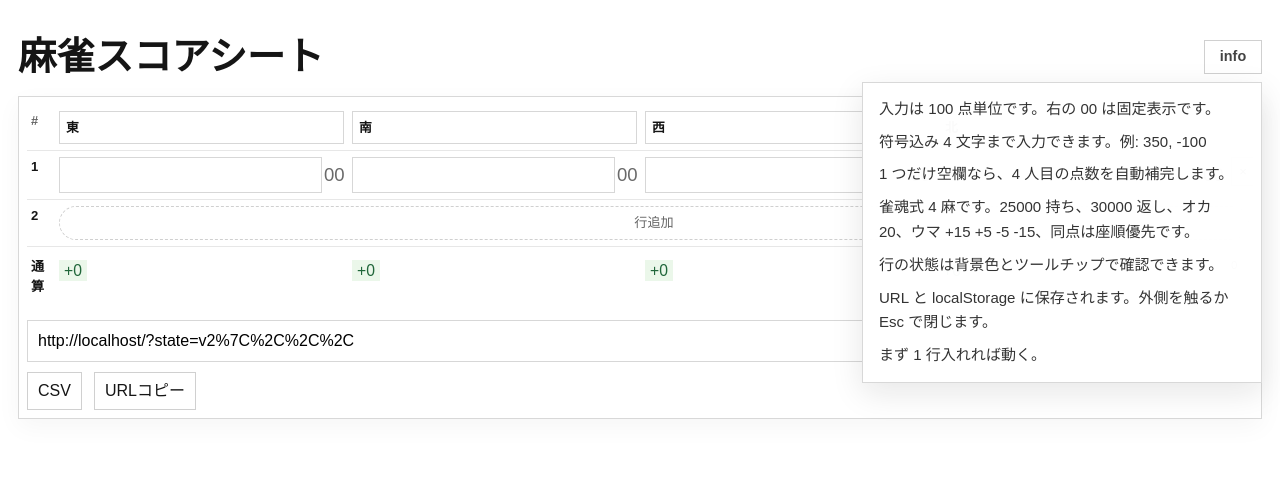
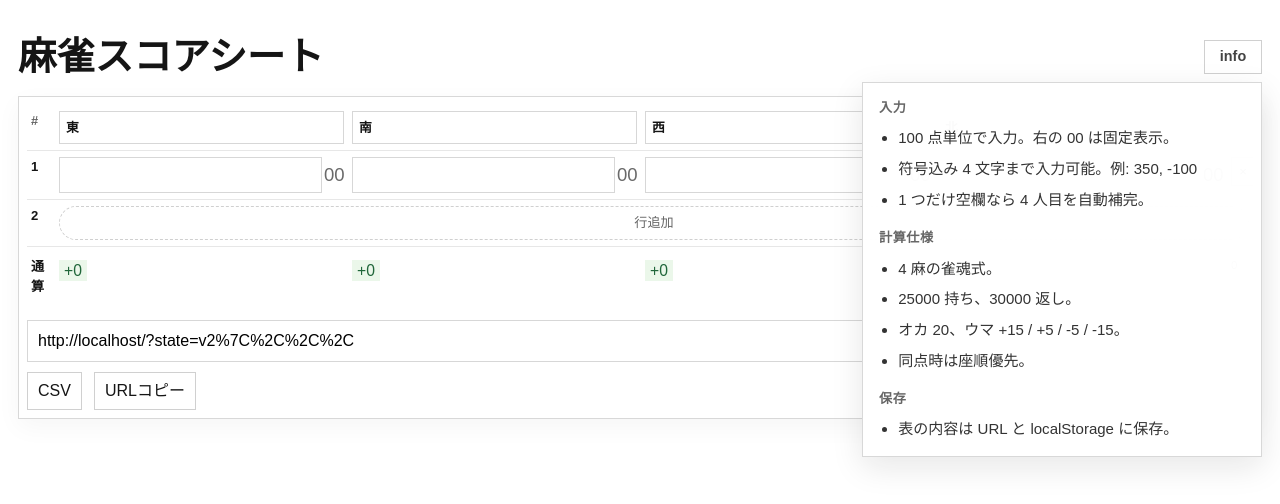
Before and after one commit to Npieju/mahjong-sheet, a React (Vite) app: page / in a window 1280 px wide. Both pictures are taken after a click on the heading "info". Shown: the top 504 px of the page. Built offline with nearby package versions, Linux system fonts and the light colour scheme.

Commit message:
Simplify info popover copy

```diff
--- a/src/App.tsx
+++ b/src/App.tsx
@@ -1,7 +1,7 @@
 import { useEffect, useMemo, useRef, useState } from 'react';
 import { buildCsv } from './lib/csv';
 import { defaultState } from './lib/defaults';
-import { createGameRow, isRowEmpty, resolveGameRow, SCORE_UNIT, TOTAL_POINTS, type GameRow } from './lib/sheet';
+import { createGameRow, resolveGameRow, SCORE_UNIT, TOTAL_POINTS, type GameRow } from './lib/sheet';
 import { buildShareUrl, loadSavedState, readSharedState, saveState, serializeState } from './lib/state';
 import { calculateGameResults, formatDelta } from './lib/settlement';
 
@@ -140,13 +140,23 @@ function App() {
         <details className="info-details" ref={infoDetailsRef}>
           <summary className="info-button" aria-label="使い方とルール">info</summary>
           <div className="info-popover">
-            <p>入力は 100 点単位です。右の 00 は固定表示です。</p>
-            <p>符号込み 4 文字まで入力できます。例: 350, -100</p>
-            <p>1 つだけ空欄なら、4 人目の点数を自動補完します。</p>
-            <p>雀魂式 4 麻です。25000 持ち、30000 返し、オカ 20、ウマ +15 +5 -5 -15、同点は座順優先です。</p>
-            <p>行の状態は背景色とツールチップで確認できます。</p>
-            <p>URL と localStorage に保存されます。外側を触るか Esc で閉じます。</p>
-            {games.every((row) => isRowEmpty(row)) ? <p>まず 1 行入れれば動く。</p> : null}
+            <p className="info-label">入力</p>
+            <ul className="info-list">
+              <li>100 点単位で入力。右の 00 は固定表示。</li>
+              <li>符号込み 4 文字まで入力可能。例: 350, -100</li>
+              <li>1 つだけ空欄なら 4 人目を自動補完。</li>
+            </ul>
+            <p className="info-label">計算仕様</p>
+            <ul className="info-list">
+              <li>4 麻の雀魂式。</li>
+              <li>25000 持ち、30000 返し。</li>
+              <li>オカ 20、ウマ +15 / +5 / -5 / -15。</li>
+              <li>同点時は座順優先。</li>
+            </ul>
+            <p className="info-label">保存</p>
+            <ul className="info-list">
+              <li>表の内容は URL と localStorage に保存。</li>
+            </ul>
           </div>
         </details>
       </header>
--- a/src/styles.css
+++ b/src/styles.css
@@ -100,8 +100,29 @@ textarea {
   margin: 0;
 }
 
-.info-popover p + p {
+.info-label {
+  font-size: 0.82rem;
+  font-weight: 700;
+  letter-spacing: 0.04em;
+  color: #666;
+  text-transform: uppercase;
+}
+
+.info-label + .info-list {
   margin-top: 8px;
+}
+
+.info-list {
+  margin: 0;
+  padding-left: 1.2rem;
+}
+
+.info-list + .info-label {
+  margin-top: 14px;
+}
+
+.info-list li + li {
+  margin-top: 6px;
 }
 
 .table-panel {
```
